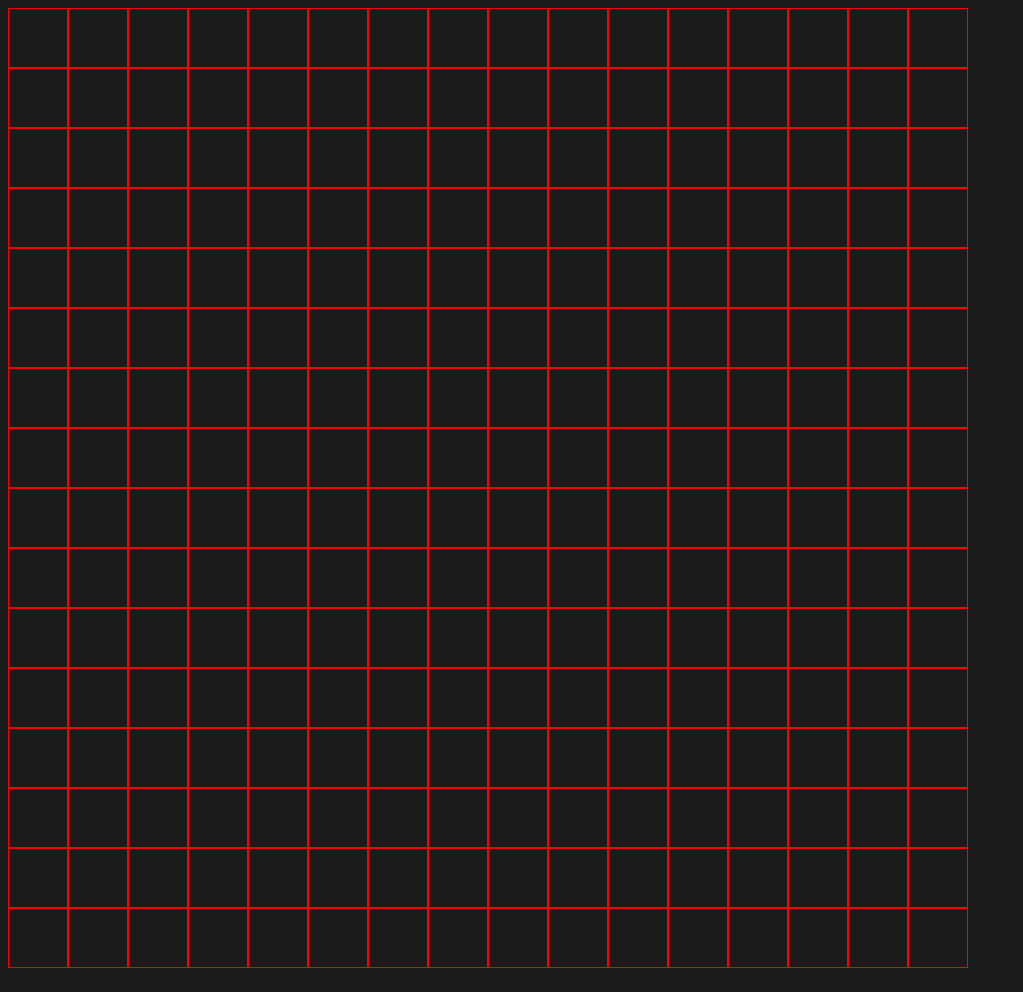
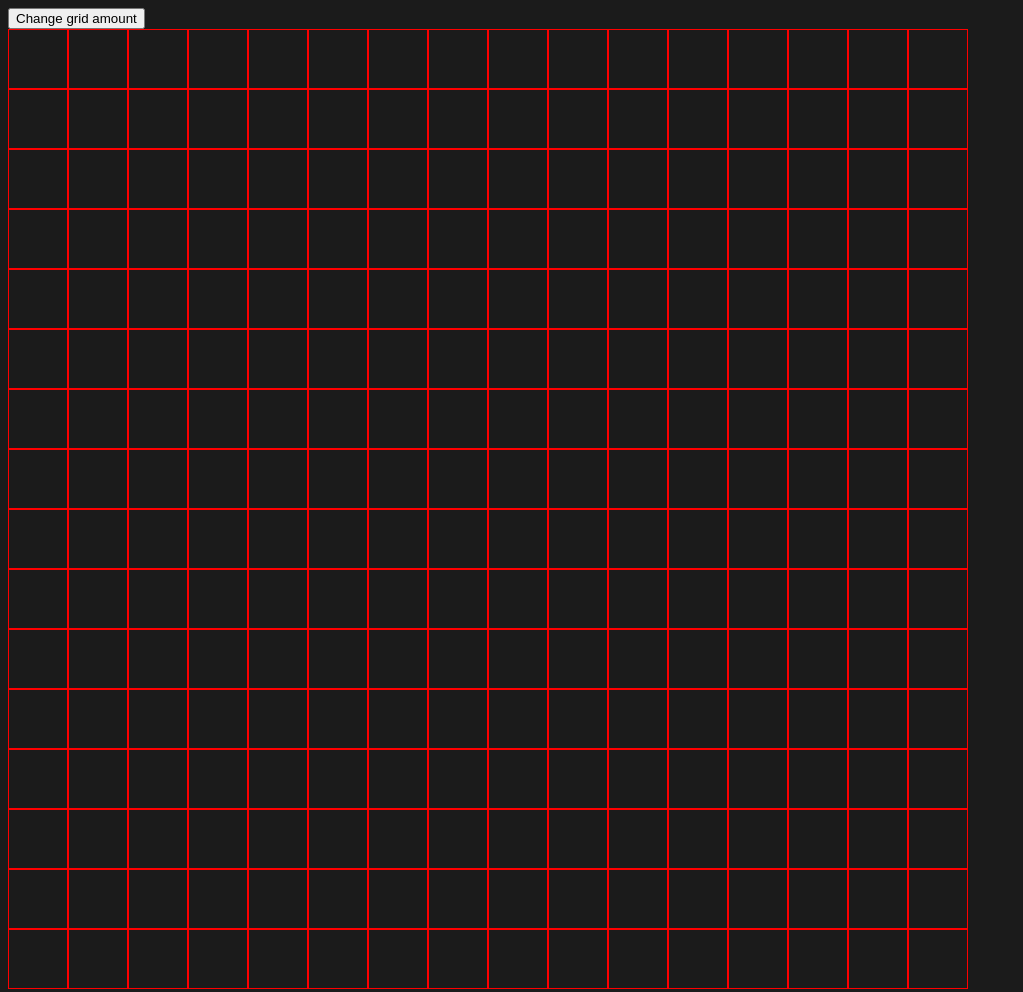
Before and after one commit to Flunxyz/Etch-a-Sketch, a plain HTML site: page index.html in a window 1280 px wide. Shown: the whole page, without its empty margins (0-1023 px from the left). Drawn offline with Linux system fonts and the light colour scheme.

Commit message:
Add change grid button and mouse hoover

```diff
--- a/javascript.js
+++ b/javascript.js
@@ -11,17 +11,30 @@ and fill the html div.
 
 The event
 
+*/
 
 
-*/
 const body = document.querySelector('body');
 const container = document.querySelector('#container');
+const button = document.createElement('button');
+
+
+button.textContent = 'Change grid amount';
+button.addEventListener ('click', changeGrid);
+body.appendChild(button);
 body.appendChild(container);
+
+function changeGrid (){
+    let rows = prompt('How many rows?');
+    console.log(Number(rows));
+}
+
+
+
 
 for(let i = 0; i < 256; i++) {
     const divs = document.createElement('div');
     divs.className = 'divs'
-
+    divs.addEventListener('mouseover', ((touch) => divs.style.backgroundColor = 'white'));
     container.appendChild(divs);
-
 }
```
Also changed, not shown: index.html (+1 -0 lines).
